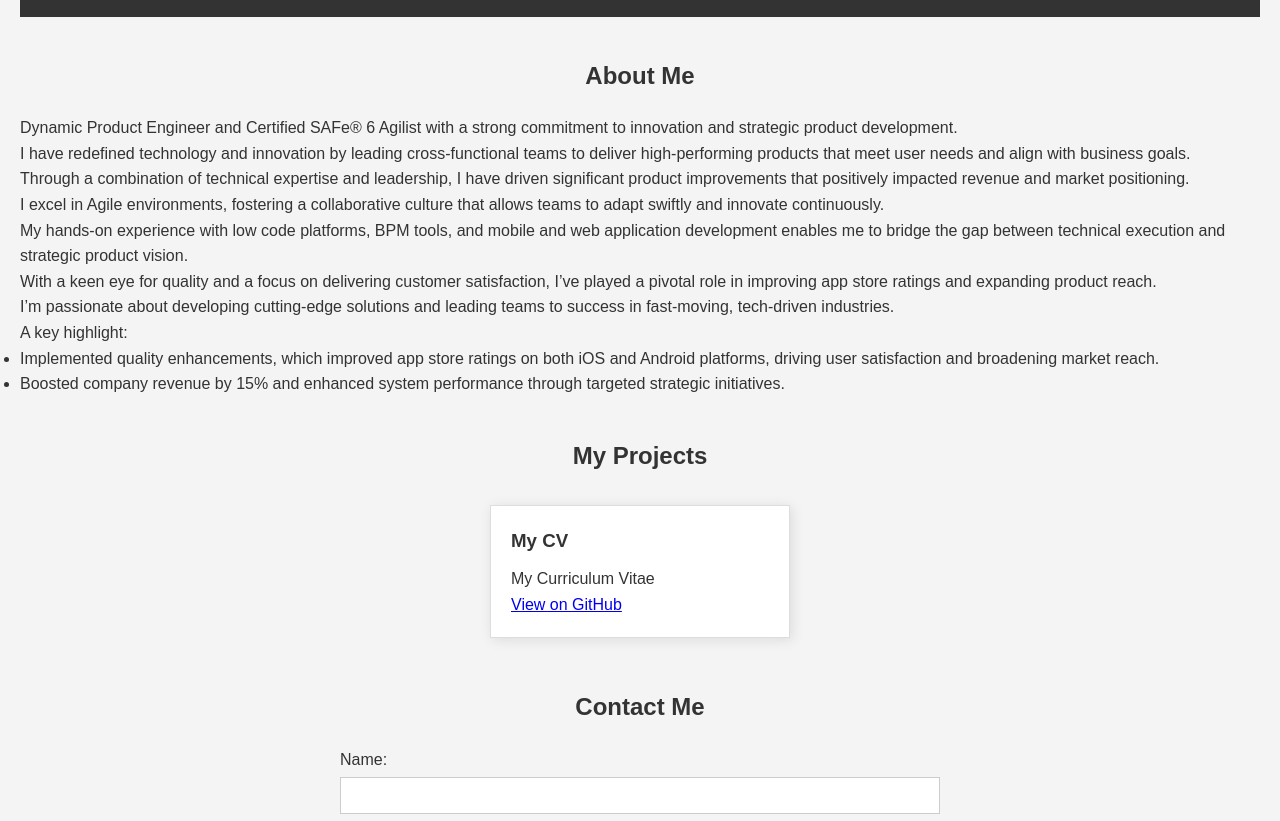
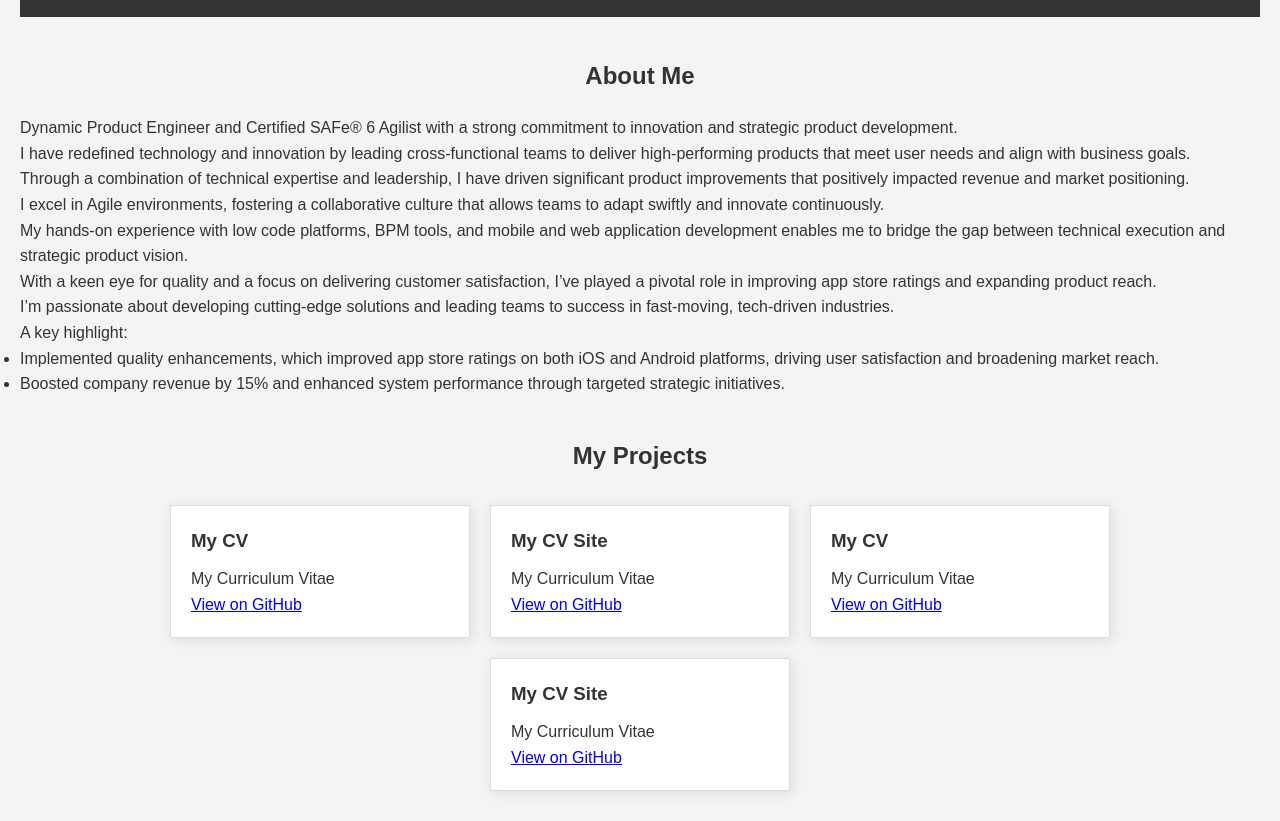
Before and after one commit to kibomac/my-portfolio, a plain HTML site: page index.html in a window 1280 px wide. Shown: the part 130-951 px from the top of the page. Drawn offline with Linux system fonts and the light colour scheme.

Commit message:
Update index.html

```diff
--- a/index.html
+++ b/index.html
@@ -51,6 +51,21 @@
                 <p>My Curriculum Vitae</p>
                 <a href="https://kibomac.github.io/" target="_blank">View on GitHub</a>
             </div>
+            <div class="project-item">
+                <h3>My CV Site</h3>
+                <p>My Curriculum Vitae</p>
+                <a href="https://calvinkiboma.co.uk/" target="_blank">View on GitHub</a>
+            </div>
+            <div class="project-item">
+                <h3>My CV</h3>
+                <p>My Curriculum Vitae</p>
+                <a href="https://kibomac.github.io/" target="_blank">View on GitHub</a>
+            </div>
+            <div class="project-item">
+                <h3>My CV Site</h3>
+                <p>My Curriculum Vitae</p>
+                <a href="https://calvinkiboma.co.uk/" target="_blank">View on GitHub</a>
+            </div>
         </div>
     </section>
 
```
